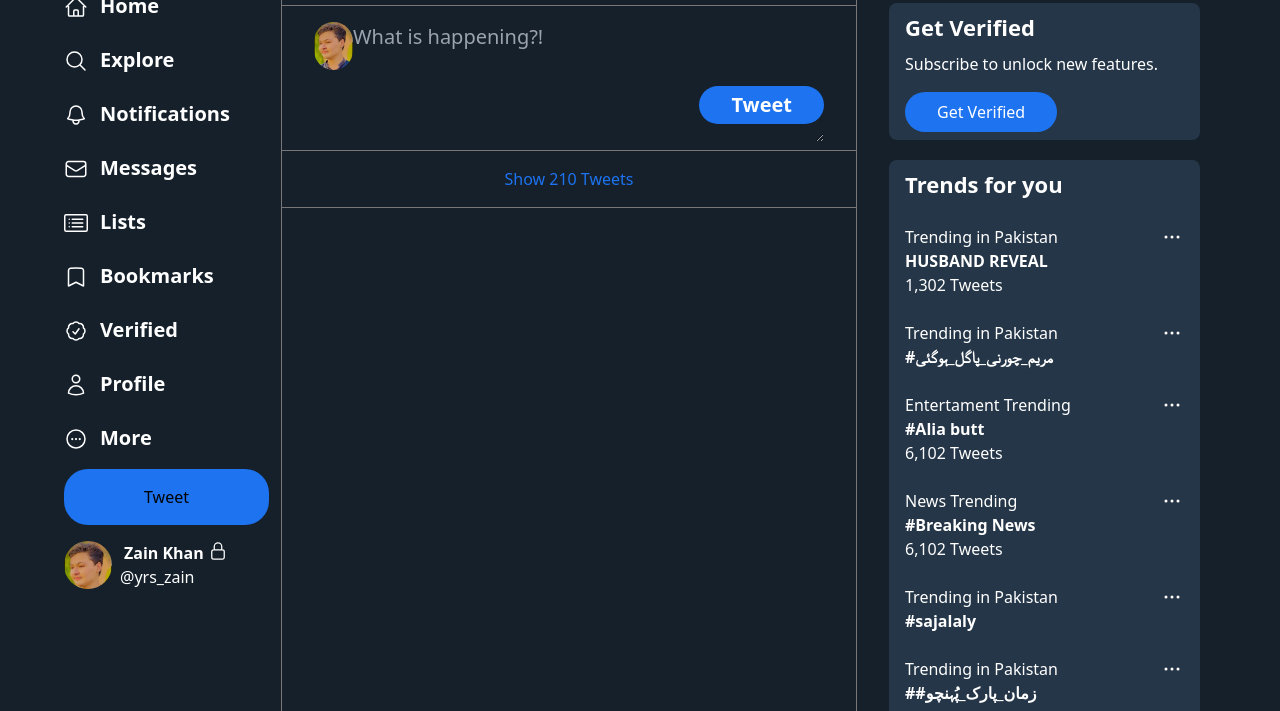
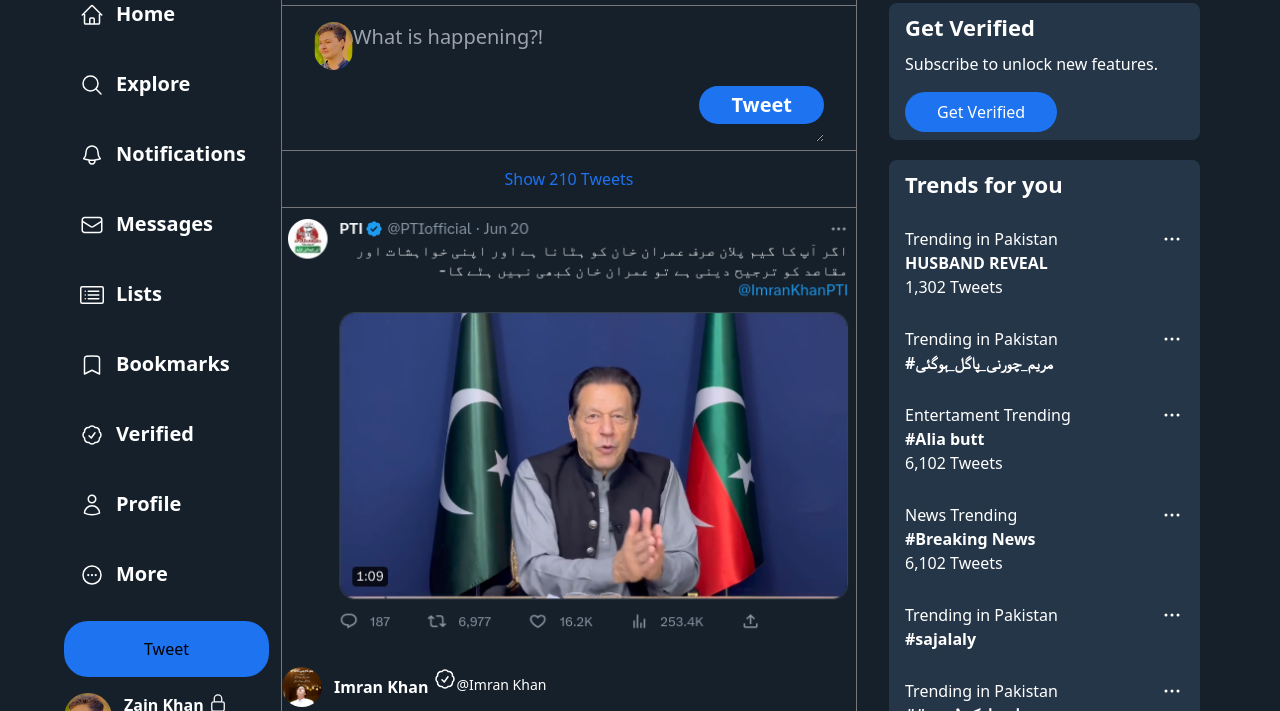
Before and after one commit to mzainkhan786/Twitter-clone, a plain HTML site: page index.html in a window 1280 px wide. Shown: the part 89-800 px from the top of the page. Drawn offline with nearby package versions, Linux system fonts and the light colour scheme.

Commit message:
first commit

```diff
--- a/index.html
+++ b/index.html
@@ -25,24 +25,22 @@
             />
           </svg>
         </div>
-        <div class="flex mt-4">
+         <div class="flex mt-2 py-4 pl-4 rounded-3xl mr-4 nav-items">
          <div class="mr-3 pt-1"> <svg xmlns="http://www.w3.org/2000/svg" fill="none" viewBox="0 0 24 24" stroke-width="1.5" stroke="white" class="w-6 h-6">
           <path stroke-linecap="round" stroke-linejoin="round" d="M2.25 12l8.954-8.955c.44-.439 1.152-.439 1.591 0L21.75 12M4.5 9.75v10.125c0 .621.504 1.125 1.125 1.125H9.75v-4.875c0-.621.504-1.125 1.125-1.125h2.25c.621 0 1.125.504 1.125 1.125V21h4.125c.621 0 1.125-.504 1.125-1.125V9.75M8.25 21h8.25" />
         </svg></div>
-
             <h2 class="text-[20px] text-white font-bold">Home</h2>
           </svg>
         </div>
-        <div class="flex mt-6">
+        <div class="flex mt-2 py-4 pl-4 rounded-3xl mr-4 nav-items">
           <div class="mr-3 pt-1"> <svg xmlns="http://www.w3.org/2000/svg" fill="none" viewBox="0 0 24 24" stroke-width="1.5" stroke="white" class="w-6 h-6">
             <path stroke-linecap="round" stroke-linejoin="round" d="M21 21l-5.197-5.197m0 0A7.5 7.5 0 105.196 5.196a7.5 7.5 0 0010.607 10.607z" />
           </svg>
           </div>
-
              <h2 class="text-[20px] text-white font-bold">Explore</h2>
            </svg>
          </div>
-         <div class="flex mt-6">
+         <div class="flex mt-2 py-4 pl-4 rounded-3xl mr-4 nav-items">
           <div class="mr-3 pt-1"> <svg xmlns="http://www.w3.org/2000/svg" fill="none" viewBox="0 0 24 24" stroke-width="1.5" stroke="white" class="w-6 h-6">
             <path stroke-linecap="round" stroke-linejoin="round" d="M14.857 17.082a23.848 23.848 0 005.454-1.31A8.967 8.967 0 0118 9.75v-.7V9A6 6 0 006 9v.75a8.967 8.967 0 01-2.312 6.022c1.733.64 3.56 1.085 5.455 1.31m5.714 0a24.255 24.255 0 01-5.714 0m5.714 0a3 3 0 11-5.714 0" />
           </svg>
@@ -52,7 +50,7 @@
              <h2 class="text-[20px] text-white font-bold">Notifications</h2>
            </svg>
          </div>
-         <div class="flex mt-6">
+         <div class="flex mt-2 py-4 pl-4 rounded-3xl mr-4 nav-items">
           <div class="mr-3 pt-1"><svg xmlns="http://www.w3.org/2000/svg" fill="none" viewBox="0 0 24 24" stroke-width="1.5" stroke="white" class="w-6 h-6">
             <path stroke-linecap="round" stroke-linejoin="round" d="M21.75 6.75v10.5a2.25 2.25 0 01-2.25 2.25h-15a2.25 2.25 0 01-2.25-2.25V6.75m19.5 0A2.25 2.25 0 0019.5 4.5h-15a2.25 2.25 0 00-2.25 2.25m19.5 0v.243a2.25 2.25 0 01-1.07 1.916l-7.5 4.615a2.25 2.25 0 01-2.36 0L3.32 8.91a2.25 2.25 0 01-1.07-1.916V6.75" />
           </svg>
@@ -63,7 +61,7 @@
              <h2 class="text-[20px] text-white font-bold">Messages</h2>
            </svg>
          </div>
-         <div class="flex mt-6">
+         <div class="flex mt-2 py-4 pl-4 rounded-3xl mr-4 nav-items">
           <div class="mr-3 pt-1"><svg style="color: white" xmlns="http://www.w3.org/2000/svg" width="24" height="24" fill="currentColor" class="bi bi-card-list" viewBox="0 0 16 16"> <path d="M14.5 3a.5.5 0 0 1 .5.5v9a.5.5 0 0 1-.5.5h-13a.5.5 0 0 1-.5-.5v-9a.5.5 0 0 1 .5-.5h13zm-13-1A1.5 1.5 0 0 0 0 3.5v9A1.5 1.5 0 0 0 1.5 14h13a1.5 1.5 0 0 0 1.5-1.5v-9A1.5 1.5 0 0 0 14.5 2h-13z" fill="white"></path> <path d="M5 8a.5.5 0 0 1 .5-.5h7a.5.5 0 0 1 0 1h-7A.5.5 0 0 1 5 8zm0-2.5a.5.5 0 0 1 .5-.5h7a.5.5 0 0 1 0 1h-7a.5.5 0 0 1-.5-.5zm0 5a.5.5 0 0 1 .5-.5h7a.5.5 0 0 1 0 1h-7a.5.5 0 0 1-.5-.5zm-1-5a.5.5 0 1 1-1 0 .5.5 0 0 1 1 0zM4 8a.5.5 0 1 1-1 0 .5.5 0 0 1 1 0zm0 2.5a.5.5 0 1 1-1 0 .5.5 0 0 1 1 0z" fill="white"></path> </svg>
 
 
@@ -72,7 +70,7 @@
              <h2 class="text-[20px] text-white font-bold">Lists</h2>
            </svg>
          </div>
-         <div class="flex mt-6">
+         <div class="flex mt-2 py-4 pl-4 rounded-3xl mr-4 nav-items">
           <div class="mr-3 pt-1"><svg xmlns="http://www.w3.org/2000/svg" fill="none" viewBox="0 0 24 24" stroke-width="1.5" stroke="white" class="w-6 h-6">
             <path stroke-linecap="round" stroke-linejoin="round" d="M17.593 3.322c1.1.128 1.907 1.077 1.907 2.185V21L12 17.25 4.5 21V5.507c0-1.108.806-2.057 1.907-2.185a48.507 48.507 0 0111.186 0z" />
           </svg>
@@ -84,7 +82,7 @@
              <h2 class="text-[20px] text-white font-bold">Bookmarks</h2>
            </svg>
          </div>
-         <div class="flex mt-6">
+         <div class="flex mt-2 py-4 pl-4 rounded-3xl mr-4 nav-items">
           <div class="mr-3 pt-1"><svg xmlns="http://www.w3.org/2000/svg" fill="none" viewBox="0 0 24 24" stroke-width="1.5" stroke="white" class="w-6 h-6">
             <path stroke-linecap="round" stroke-linejoin="round" d="M9 12.75L11.25 15 15 9.75M21 12c0 1.268-.63 2.39-1.593 3.068a3.745 3.745 0 01-1.043 3.296 3.745 3.745 0 01-3.296 1.043A3.745 3.745 0 0112 21c-1.268 0-2.39-.63-3.068-1.593a3.746 3.746 0 01-3.296-1.043 3.745 3.745 0 01-1.043-3.296A3.745 3.745 0 013 12c0-1.268.63-2.39 1.593-3.068a3.745 3.745 0 011.043-3.296 3.746 3.746 0 013.296-1.043A3.746 3.746 0 0112 3c1.268 0 2.39.63 3.068 1.593a3.746 3.746 0 013.296 1.043 3.746 3.746 0 011.043 3.296A3.745 3.745 0 0121 12z" />
           </svg>
@@ -94,7 +92,7 @@
              <h2 class="text-[20px] text-white font-bold">Verified</h2>
            </svg>
          </div>
-         <div class="flex mt-6">
+         <div class="flex mt-2 py-4 pl-4 rounded-3xl mr-4 nav-items">
           <div class="mr-3 pt-1"><svg xmlns="http://www.w3.org/2000/svg" fill="none" viewBox="0 0 24 24" stroke-width="1.5" stroke="white" class="w-6 h-6">
             <path stroke-linecap="round" stroke-linejoin="round" d="M15.75 6a3.75 3.75 0 11-7.5 0 3.75 3.75 0 017.5 0zM4.501 20.118a7.5 7.5 0 0114.998 0A17.933 17.933 0 0112 21.75c-2.676 0-5.216-.584-7.499-1.632z" />
           </svg>
@@ -107,40 +105,32 @@
              <h2 class="text-[20px] text-white font-bold">Profile</h2>
            </svg>
          </div>
-         <div class="flex mt-6">
+         <div class="flex mt-2 py-4 pl-4 rounded-3xl mr-4 nav-items">
           <div class="mr-3 pt-1"><svg xmlns="http://www.w3.org/2000/svg" fill="none" viewBox="0 0 24 24" stroke-width="1.5" stroke="white" class="w-6 h-6">
             <path stroke-linecap="round" stroke-linejoin="round" d="M8.625 12a.375.375 0 11-.75 0 .375.375 0 01.75 0zm0 0H8.25m4.125 0a.375.375 0 11-.75 0 .375.375 0 01.75 0zm0 0H12m4.125 0a.375.375 0 11-.75 0 .375.375 0 01.75 0zm0 0h-.375M21 12a9 9 0 11-18 0 9 9 0 0118 0z" />
           </svg>
-
-
-
-
           </div>
-
              <h2 class="text-[20px] text-white font-bold">More</h2>
            </svg>
          </div>
-
          <div class="mt-4">
           <button class="rounded-3xl bg-[#1D73F0] px-20 py-4">Tweet</button>
          </div>
-
          <div class="flex my-4">
           <div class="h-12 w-12 rounded-full overflow-hidden	">
-
             <img class="h- w-full " src="./images/myimg.jpg" alt="">
           </div>
           <div>
             <div class="flex ml-3"  >
               <h2 class="text-white font-bold pr-1">Zain Khan</h2>
-<svg xmlns="http://www.w3.org/2000/svg" fill="none" viewBox="0 0 24 24" stroke-width="1.5" stroke="white" class="w-5 h-5">
-  <path stroke-linecap="round" stroke-linejoin="round" d="M16.5 10.5V6.75a4.5 4.5 0 10-9 0v3.75m-.75 11.25h10.5a2.25 2.25 0 002.25-2.25v-6.75a2.25 2.25 0 00-2.25-2.25H6.75a2.25 2.25 0 00-2.25 2.25v6.75a2.25 2.25 0 002.25 2.25z" />
-</svg>
+              <svg xmlns="http://www.w3.org/2000/svg" fill="none" viewBox="0 0 24 24" stroke-width="1.5" stroke="white" class="w-5 h-5">
+                  <path stroke-linecap="round" stroke-linejoin="round" d="M16.5 10.5V6.75a4.5 4.5 0 10-9 0v3.75m-.75 11.25h10.5a2.25 2.25 0 002.25-2.25v-6.75a2.25 2.25 0 00-2.25-2.25H6.75a2.25 2.25 0 00-2.25 2.25v6.75a2.25 2.25 0 002.25 2.25z" />
+              </svg>
+
 
             </div>
             <h2 class="text-white pl-2">@yrs_zain</h2>
           </div>
-
          </div>
          </div>
       <div class=" w-[45%] pb-8 pt-2  border-x  border-[#787676] text-[20px] text-white font-bold ml-auto  ">
@@ -154,26 +144,41 @@
           <div class="h-12 w-12 overflow-hidden rounded-full">
             <img class=" " src="./images/myimg.jpg" alt="">
           </div>
-
             <div class="relative ">
             <textarea name="" id="" cols="38" rows="4" class="bg-[#15202B] text-[#87878A] font-normal " placeholder="What is happening?! "></textarea>
             <button class="rounded-3xl bg-[#1D73F0] px-8 py-1 absolute top-[4rem] right-0">Tweet</button>
 
             </div>
-
-
         </div>
       </div>
       <div class="border-b border-[#787676]" >
         <h2 class="text-[#1D73F0] text-base font-normal text-center py-4 cursor-pointer">Show 210 Tweets</h2>
-
       </div>
       <div>
-        <div class="w-16 h-16">
-          <img src="" alt="">
+        <div class="mt-2 cursor-pointer">
+          <img src="./images/post.png" alt="">
+        </div>
+        <div class="post mt-6 ">
+          <div class="flex my-6">
+            <div class="h-10 w-10 rounded-full overflow-hidden	">
+              <img class="h- w-full " src="./images/profileimg.jpg" alt="">
+            </div>
+            <div>
+              <div class="flex ml-3"  >
+                <h2 class="text-white text-base font-bold pr-1 pt-2">
+                  Imran Khan
+                  </h2>
+                <svg xmlns="http://www.w3.org/2000/svg" fill="none" viewBox="0 0 24 24" stroke-width="1.5" stroke="white" class="w-6 h-6">
+                  <path stroke-linecap="round" stroke-linejoin="round" d="M9 12.75L11.25 15 15 9.75M21 12c0 1.268-.63 2.39-1.593 3.068a3.745 3.745 0 01-1.043 3.296 3.745 3.745 0 01-3.296 1.043A3.745 3.745 0 0112 21c-1.268 0-2.39-.63-3.068-1.593a3.746 3.746 0 01-3.296-1.043 3.745 3.745 0 01-1.043-3.296A3.745 3.745 0 013 12c0-1.268.63-2.39 1.593-3.068a3.745 3.745 0 011.043-3.296 3.746 3.746 0 013.296-1.043A3.746 3.746 0 0112 3c1.268 0 2.39.63 3.068 1.593a3.746 3.746 0 013.296 1.043 3.746 3.746 0 011.043 3.296A3.745 3.745 0 0121 12z" />
+                </svg>
+                <h2 class="font-thin text-sm pt-2">@Imran Khan</h2>
+                </div>
+            </div>
+           </div>
         </div>
       </div>
       </div>
+
       <div class=" ml-8 py-8  mr-20 ">
         <div class="relative">
           <div class="absolute mt-2 ml-2"><svg xmlns="http://www.w3.org/2000/svg" fill="none" viewBox="0 0 24 24" stroke-width="1.5" stroke="wheat" class="w-6 h-6">
@@ -188,10 +193,10 @@
           <button class="rounded-3xl bg-[#1D73F0] px-8 text-white py-2 mt-4">Get Verified</button>
 
         </div>
-        <div class="bg-[#253648] rounded-lg px-4 mt-5 py-2">
-          <h2 class="text-white text-[22px] font-bold ">Trends for you</h2>
+        <div class="bg-[#253648] rounded-lg  mt-5 py-2">
+          <h2 class="text-white text-[22px] font-bold px-4 ">Trends for you</h2>
 
-          <div class="flex justify-between my-6">
+          <div class="flex justify-between my-6 trend-box">
           <div class="text-white">
             <p class="font-thin">Trending in Pakistan</p>
             <h2 class="font-bold">HUSBAND REVEAL</h2>
@@ -207,7 +212,7 @@
           </div>
           </div>
 
-          <div class="flex justify-between my-6">
+          <div class="flex justify-between my-6 trend-box">
             <div class="text-white">
               <p class="font-thin">Trending in Pakistan</p>
               <h2 class="font-bold">#مریم_چورنی_پاگل_ہوگئی</h2>
@@ -221,7 +226,7 @@
 
             </div>
             </div>
-            <div class="flex justify-between my-6">
+            <div class="flex justify-between my-6 trend-box">
               <div class="text-white">
                 <p class="font-thin">Entertament Trending</p>
                 <h2 class="font-bold">#Alia butt</h2>
@@ -236,7 +241,7 @@
 
               </div>
               </div>
-              <div class="flex justify-between my-6">
+              <div class="flex justify-between my-6 trend-box">
                 <div class="text-white">
                   <p class="font-thin">News Trending</p>
                   <h2 class="font-bold">#Breaking News</h2>
@@ -251,7 +256,7 @@
 
                 </div>
                 </div>
-                <div class="flex justify-between my-6">
+                <div class="flex justify-between my-6 trend-box ">
                   <div class="text-white">
                     <p class="font-thin">Trending in Pakistan</p>
                     <h2 class="font-bold">#sajalaly</h2>
@@ -265,7 +270,7 @@
 
                   </div>
                   </div>
-                  <div class="flex justify-between my-6">
+                  <div class="flex justify-between my-6 trend-box ">
                     <div class="text-white">
                       <p class="font-thin">Trending in Pakistan</p>
                       <h2 class="font-bold">##زمان_پارک_پُہنچو</h2>
@@ -279,7 +284,7 @@
 
                     </div>
                     </div>
-                    <div class="flex justify-between my-6">
+                    <div class="flex justify-between my-6 trend-box">
                       <div class="text-white">
                         <p class="font-thin">Trending in Pakistan</p>
                         <h2 class="font-bold">#توشہ_خانہ</h2>
@@ -293,7 +298,7 @@
 
                       </div>
                       </div>
-                      <div class="flex justify-between my-6">
+                      <div class="flex justify-between my-6 trend-box">
                         <div class="text-white">
                           <p class="font-thin">Trending in Pakistan</p>
                           <h2 class="font-bold">#Titanic</h2>
@@ -308,7 +313,7 @@
 
                         </div>
                         </div>
-                        <div class="flex justify-between my-6">
+                        <div class="flex justify-between my-6 trend-box">
                           <div class="text-white">
                             <p class="font-thin">Trending in Pakistan</p>
                             <h2 class="font-bold">Boat Accident</h2>
@@ -324,7 +329,7 @@
                           </div>
                           </div>
 
-              <h2 class="text-[#1D73F0] cursor-pointer">Show More</h2>
+              <h2 class="text-[#1D73F0] cursor-pointer px-4">Show More</h2>
                   </div>
 
           <div class="bg-[#253648] rounded-lg px-4 mt-5 py-2">
@@ -378,7 +383,6 @@
 
           </div>
       </div>
-
     </div>
   </body>
 </html>
--- a/style.css
+++ b/style.css
@@ -18,3 +18,15 @@
 .inpt-search:active {
   border: white;
 }
+.trend-box:hover {
+  background: #87878a;
+  cursor: pointer;
+  padding: 4px 1rem;
+}
+.trend-box {
+  padding: 2px 1rem;
+}
+.nav-items:hover {
+  background: #5e5e60;
+  cursor: pointer;
+}
```
Also changed, not shown: images/post.png (added), images/profileimg.jpg (added).
